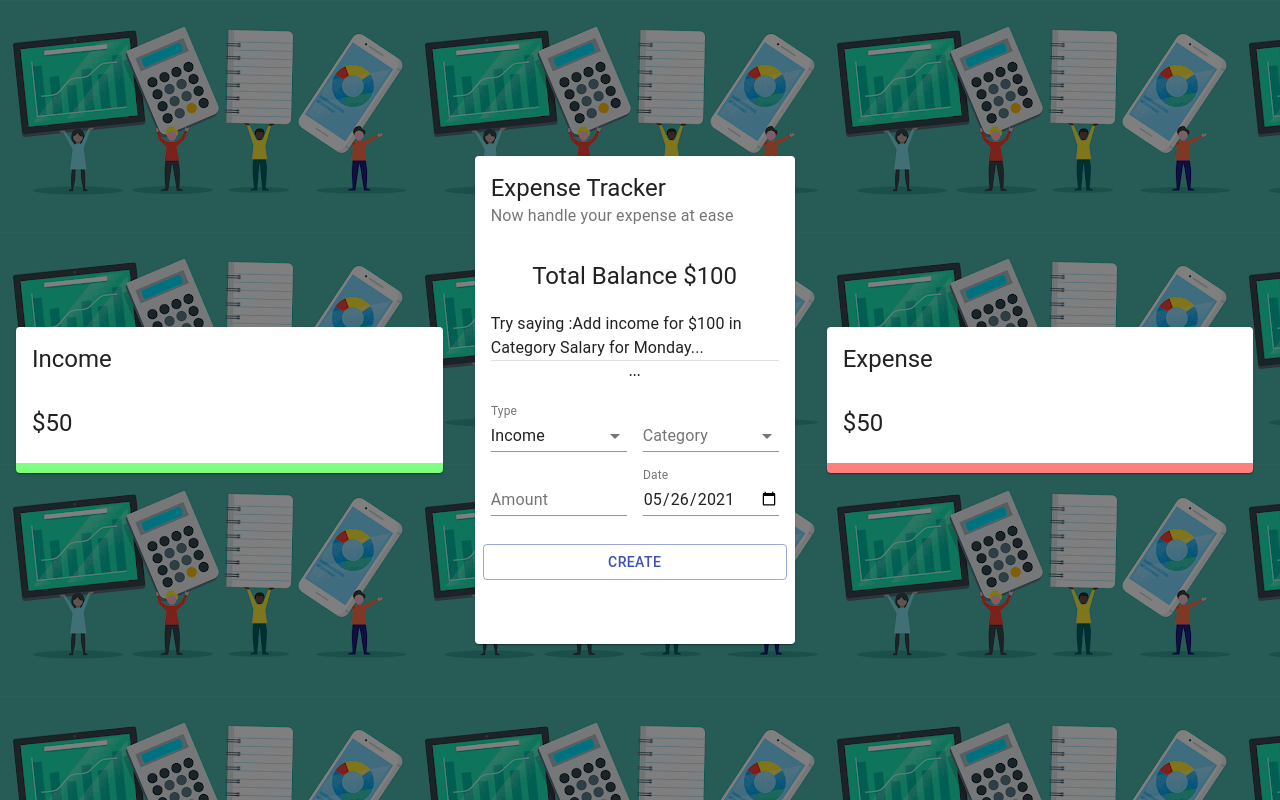
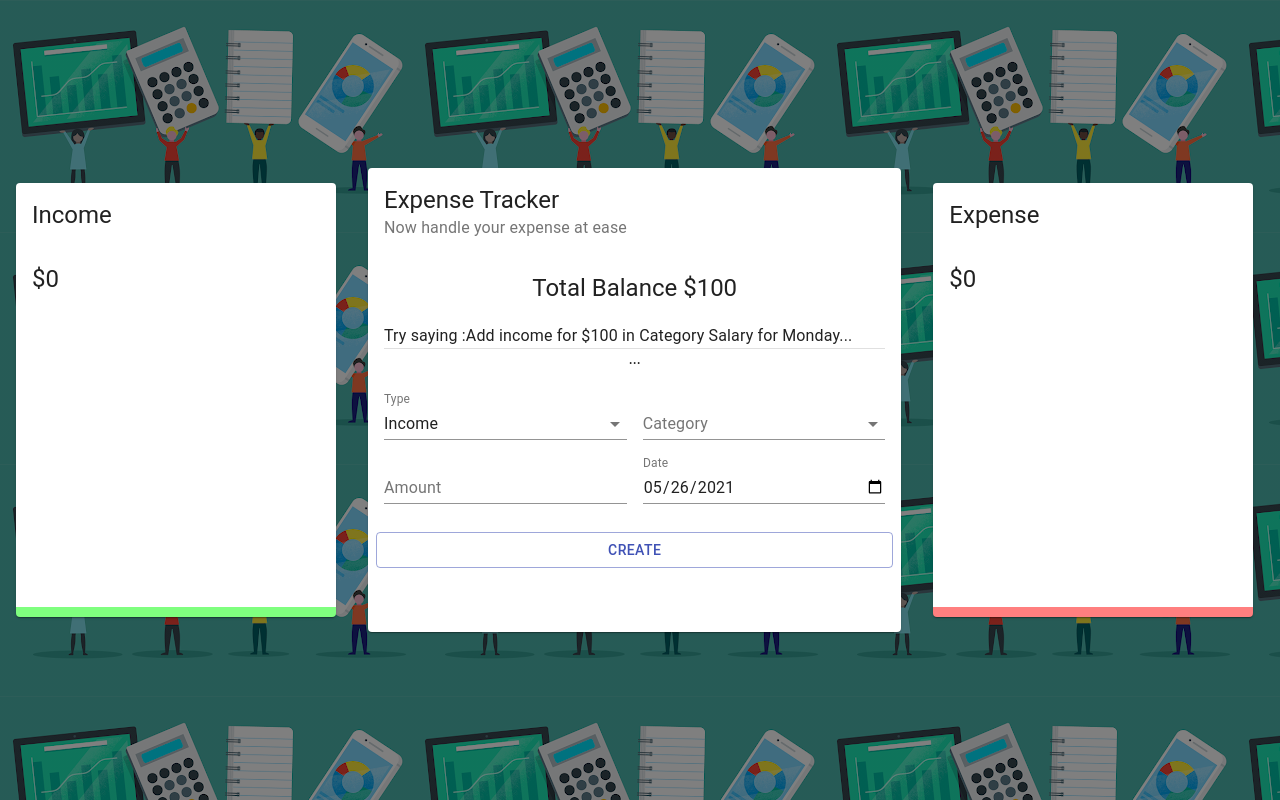
Before and after one commit to Codeboy20/Xpens-Analytics, a React (Create React App) app: page / in a window 1280 px wide. Built offline with nearby package versions, Linux system fonts and the light colour scheme.

Commit message:
charts added
Signed-off-by: Sakshi107 <46996938+Sakshi107@users.noreply.github.com>

```diff
--- a/src/App.js
+++ b/src/App.js
@@ -11,13 +11,13 @@ const App = () => {
     return (
         <div>
             <Grid className={classes.grid} container spacing={0} alignItems="center" style={{height:'100vh'}}>
-                <Grid item xs={12} sm={12} md={4}>
+                <Grid item xs={12} sm={12} md={3}>
                     <Details title="Income"/>
                 </Grid>
-                <Grid item xs={12} sm={12} md={3}>
+                <Grid item xs={12} sm={12} md={5}>
                     <Main/>
                 </Grid>
-                <Grid item xs={12} sm={12} md={4}>
+                <Grid item xs={12} sm={12} md={3}>
                     <Details title="Expense"/>
                 </Grid>
 
--- a/src/components/Details/Details.jsx
+++ b/src/components/Details/Details.jsx
@@ -1,16 +1,20 @@
 import React from 'react'
-import {Card,CardHeader,CardContent,Typography} from '@material-ui/core'
-import {Doughnut} from 'react-chartjs-2';
+import { Card, CardHeader, CardContent, Typography } from '@material-ui/core'
+import { Doughnut } from 'react-chartjs-2';
+import useTransactions from '../../useTransactions';
 
 import useStyles from './styles';
-const Details = ({title}) => {
-    const classes=useStyles();
+const Details = ({ title }) => {
+    const classes = useStyles();
+    const { total, chartData } = useTransactions(title);//destructure ->customHook
+    console.log(chartData)
     return (
-        <Card className={title==="Income"?classes.income:classes.expense}>
-            <CardHeader title={title}/>
+        <Card className={title === "Income" ? classes.income : classes.expense}>
+            <CardHeader title={title} />
             <CardContent>
-                <Typography variant="h5">$50</Typography>
-                {/* <Doughnut data="DATA"/> */}
+                <Typography variant="h5">${total}</Typography>
+                {/* {Object.keys(chartData).length !== 0 ? (<Doughnut data={chartData} />) : null} */}
+                <Doughnut data={chartData} />
             </CardContent>
         </Card>
     )
--- a/src/components/Main/Form/Form.jsx
+++ b/src/components/Main/Form/Form.jsx
@@ -51,8 +51,6 @@ const Form = () => {
                             <MenuItem key={c.type} value={c.type}>{c.type}</MenuItem>)
                         }
                         {/* jsx dynamic block to add logic */}
-                        <MenuItem value="bussiness">Business</MenuItem>
-                        <MenuItem value="Salary">Salary</MenuItem>
                     </Select>
                 </FormControl>
             </Grid>
--- /dev/null
+++ b/src/useTransactions.js
@@ -0,0 +1,35 @@
+//customHook
+
+import { useContext } from 'react';
+import { ExpenseTrackerContext } from './context/context';
+import { incomeCategories, expenseCategories, resetCategories } from './constants/categories';
+
+const useTransactions = (title) => {
+    resetCategories();
+    const { transactions } = useContext(ExpenseTrackerContext);
+    const selectedTypeTransactions = transactions.filter((t) => t.type === title);
+    const total = selectedTypeTransactions.reduce((acc, curVal) => acc += curVal.amount, 0);//0 is initial value of acc
+    const categories = title === 'Income' ? incomeCategories : expenseCategories;
+
+    console.log({ categories, total, selectedTypeTransactions })
+
+    selectedTypeTransactions.forEach((t) => {
+        const category = categories.find((c) => c.type === t.category)
+        if (category)
+            category.amount += t.amount;
+    });
+
+    const filteredCategories = categories.filter((c) => c.amount > 0);
+
+    const chartData = {
+        datasets: [{
+            data: filteredCategories.map((c) => c.amount),
+            backgroundColor: filteredCategories.map((c) => c.color),
+        }],
+        labels: filteredCategories.map((c) => c.type),
+    }
+
+    return { filteredCategories,chartData, total };
+}
+
+export default useTransactions;
```
Also changed, not shown: 1 other file (tests, documents, lock files or other folders).
